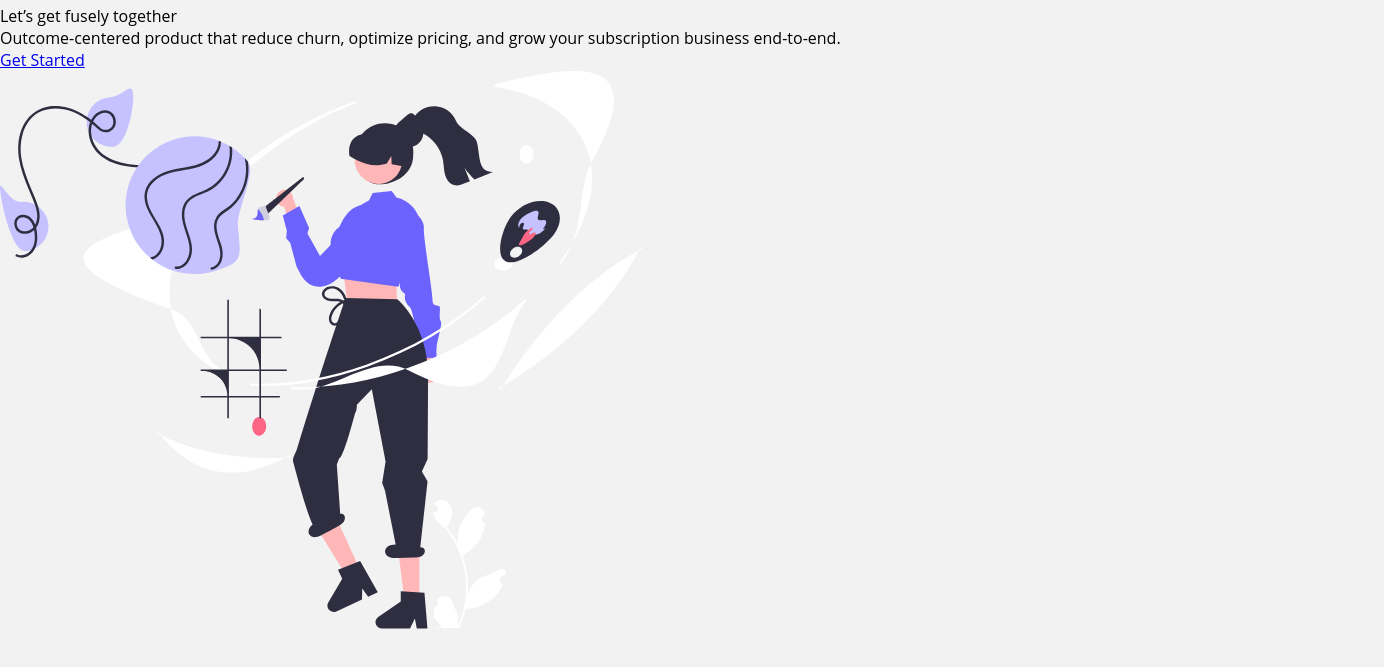
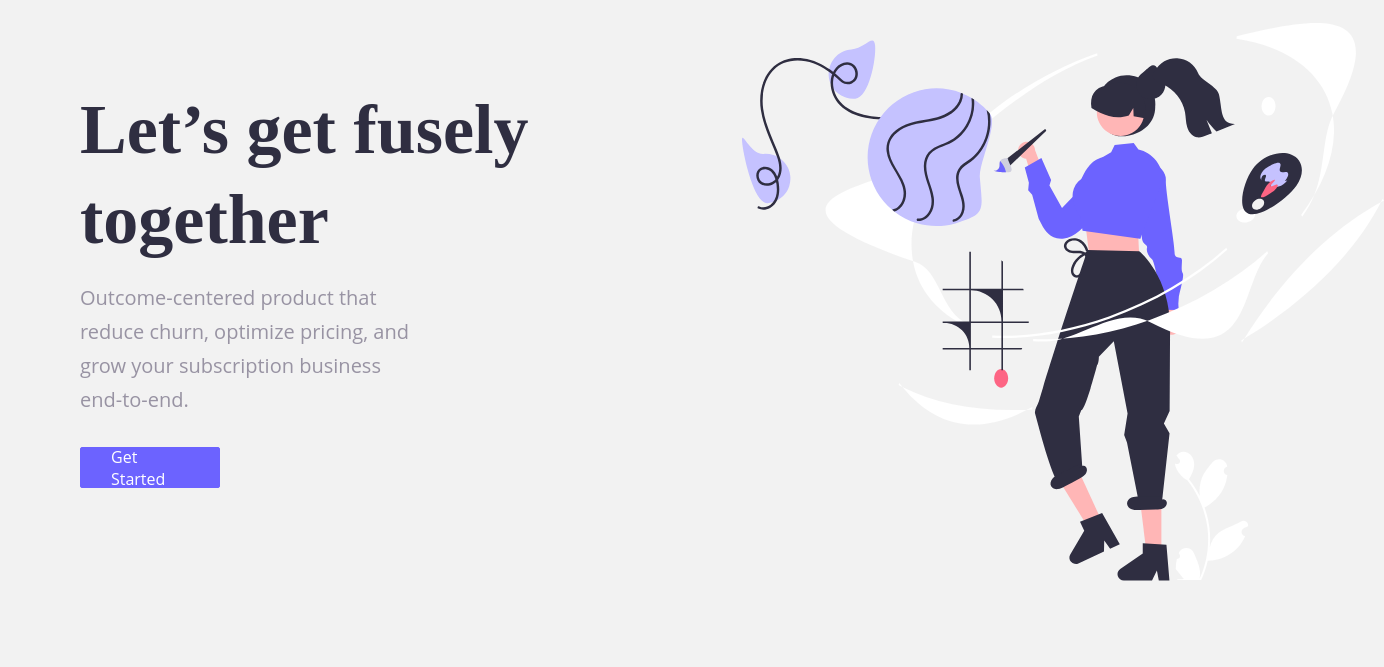
Before and after one commit to anniemmagh/FUSELY_Project, a plain HTML site: page index.html in a window 1280 px wide. Shown: the part 121-788 px from the top of the page, 1384 px wide, since content can reach past the window. Drawn offline with Linux system fonts and the light colour scheme.

Commit message:
style : landing page

```diff
--- a/assets/style.css
+++ b/assets/style.css
@@ -1,4 +1,3 @@
-
 /* COOOOLORRRS  */
 /* bacKground color #F2F2F2 */
 /* button color #6C63FF */
@@ -7,13 +6,12 @@
   margin: 0;
   padding: 0;
   box-sizing: border-box;
-    background-color:#F2F2F2 ;
-    font-family: 'Open Sans';
+  background-color: #f2f2f2;
+  font-family: "Open Sans";
 }
 header {
   position: relative;
   background-color: rgb(221, 239, 241);
-
 }
 header .container {
   padding: 1.2rem 9%;
@@ -22,7 +20,6 @@
   align-items: center;
 }
 .navbar {
-
   padding: 1.2rem 9%;
   display: flex;
   justify-content: space-between;
@@ -35,36 +32,89 @@ header .container nav {
   align-items: center;
 }
 
-.container  a {
+.container a {
   margin-left: 3rem;
   font-size: 1.02rem;
   padding: 10px 1rem;
   font-weight: bold;
   text-decoration: none;
-  color: #9893A3;
-  transition: .2s ease-in;
+  color: #9893a3;
+  transition: 0.2s ease-in;
 }
-.container  a:hover{
-  color: #6C63FF;
+.container a:hover {
+  color: #6c63ff;
 }
 
 .headerbtns .login {
-  color: #6C63FF;
-  border: 1px solid #6C63FF;
-  transition: .2s ease-in;
-
+  color: #6c63ff;
+  border: 1px solid #6c63ff;
+  transition: 0.2s ease-in;
 }
-.headerbtns .login:hover{
-  background-color: #6C63FF;
+.headerbtns .login:hover {
+  background-color: #6c63ff;
   color: white;
 }
-.headerbtns .signup{
-  background: #6C63FF;
-border: 1px solid #6C63FF;
+.headerbtns .signup {
+  background: #6c63ff;
+  border: 1px solid #6c63ff;
   color: white;
   border-radius: 2px;
 }
 .headerbtns .signup:hover {
   background-color: white;
-  color: #6C63FF;
+  color: #6c63ff;
 }
+.description .text_header {
+  font-family: "Playfair Display";
+  font-style: normal;
+  font-weight: 700;
+  font-size: 70px;
+  color: #2f2e41;
+  line-height: 90px;
+  margin: 5rem;
+  width: 589px;
+  height: 100px;
+}
+.description .text {
+  width: 489px;
+  height: 102px;
+  font-family: "Open Sans";
+  font-style: normal;
+  font-weight: 400;
+  font-size: 20px;
+  line-height: 34px;
+  color: #9893a3;
+  padding: 5rem;
+  padding-top: 1rem;
+}
+.description .sectionbtn {
+  box-sizing: border-box;
+  display: flex;
+  flex-direction: row;
+  justify-content: center;
+  align-items: center;
+  padding: 1px 30px;
+  gap: 10px;
+  width: 140px;
+  height: 41px;
+  text-decoration: none;
+  color: white;
+  background: #6c63ff;
+  border: 1px solid #6c63ff;
+  border-radius: 2px;
+  transition: 0.3s ease;
+}
+.description .sectionbtn:hover {
+  color: #6c63ff;
+  background-color: #f2f2f2;
+}
+.getstarted {
+  padding: 5rem;
+}
+.hero_img {
+  position: absolute;
+  width: 442px;
+  height: 459px;
+  left: 742px;
+  top: 9rem;
+}
--- a/index.html
+++ b/index.html
@@ -26,9 +26,11 @@
  </header>
  <section class="landing_page">
     <div class="description">
-     <p class="text_header">Let’s get fusely together</p>
+     <h1 class="text_header">Let’s get fusely together</h1>
      <p  class="text">Outcome-centered product that reduce churn, optimize pricing, and grow your subscription business end-to-end.</p>
+    <div class="getstarted">
      <a href="#" class="sectionbtn">Get Started</a>
+    </div>
     </div>
     <div class="hero_img">
   <img src="assets/img/sectionimages/heroimageone.svg" alt="heroimg">
```
Lines whose indentation alone changed are shown as unchanged.
